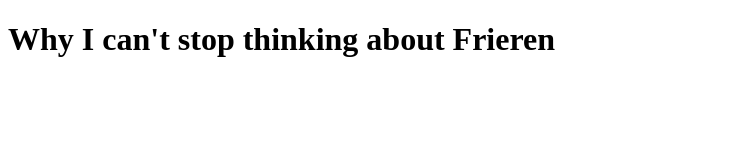
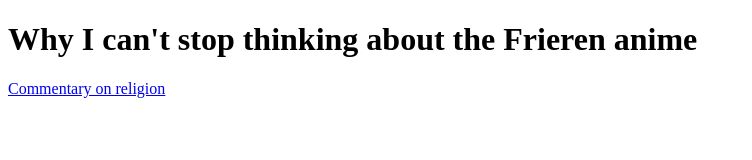
Before and after one commit to skyydog1/odin-recipes-two, a plain HTML site: page index.html in a window 1280 px wide. Shown: the whole page, without its empty margins (0-752 px from the left). Drawn offline with Linux system fonts and the light colour scheme.

Commit message:
fixed wording and added link

```diff
--- a/index.html
+++ b/index.html
@@ -8,8 +8,10 @@
 </head>
 
 <body>
-<h1>Why I can't stop thinking about Frieren</h1>
-
+<h1>Why I can't stop thinking about the Frieren anime</h1>
+<p>
+<a href="recipes/ReligiousAspects.html">Commentary on religion</a>
+</p>
 </body>
 
 </html>
```
